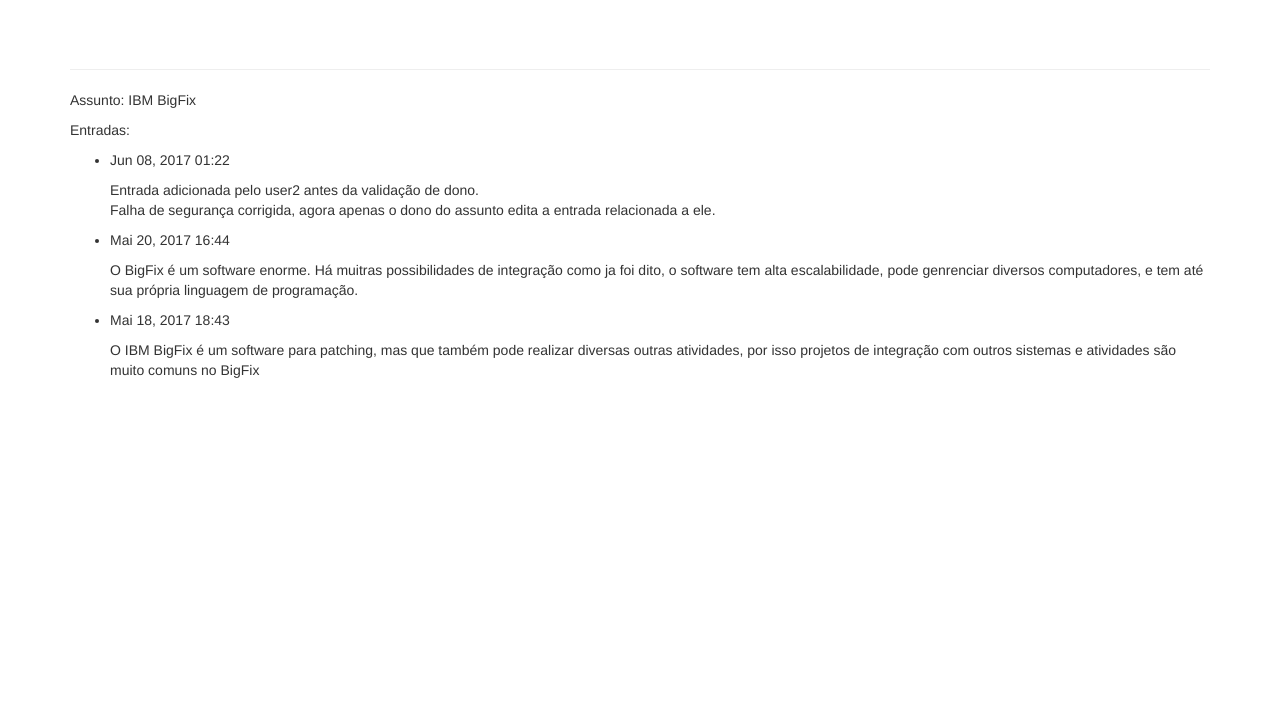
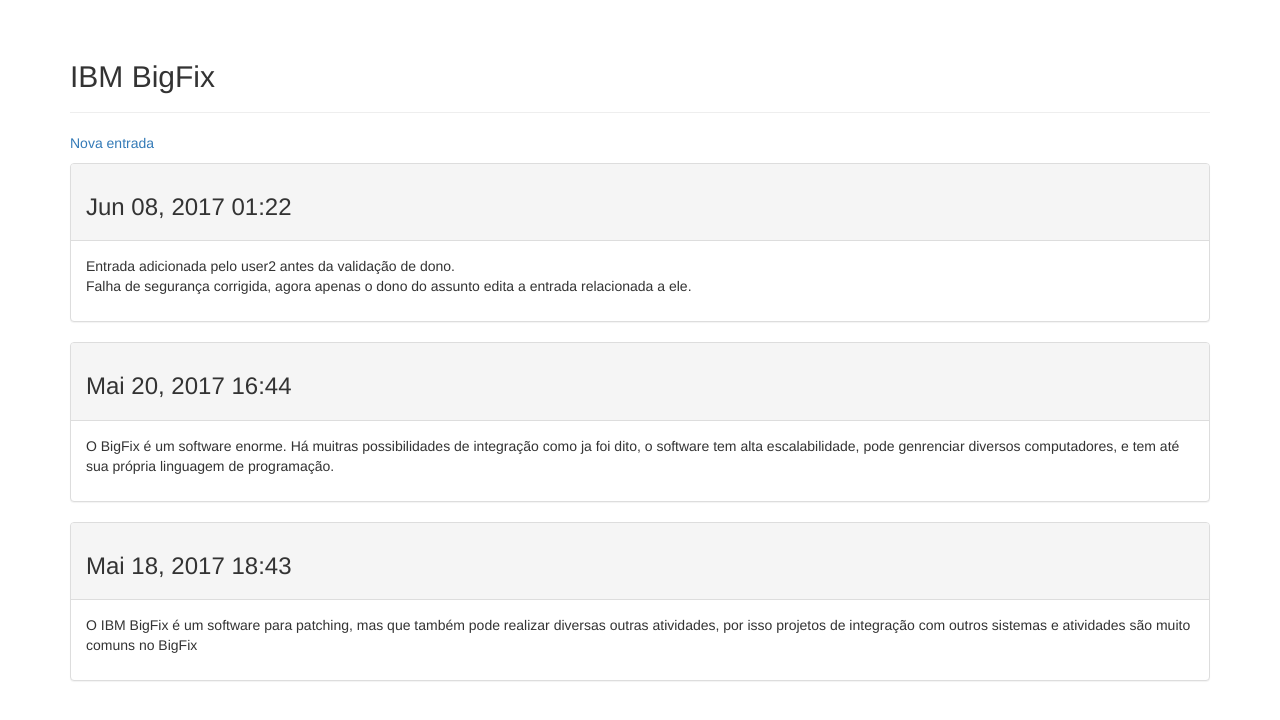
Before and after one commit to tv-nieri/knowledge_pool, a Django app: page /assuntos/1/ in a window 1280 px wide. Shown: the part 51-771 px from the top of the page. Run offline with Django 3.2, Linux system fonts and the light colour scheme; a user stored in the database is signed in; data comes from the database, SQL or seed files in the repository; both versions use the stored data as it was after the commit; some libraries are stand-ins or nearby versions.

Commit message:
Add style to the topics pages.

```diff
--- a/knowledge_pool/templates/knowledge_pool/assunto.html
+++ b/knowledge_pool/templates/knowledge_pool/assunto.html
@@ -1,26 +1,31 @@
 {% extends "knowledge_pool/base.html" %}
 
+{% block header %}
+    <h2>{{ assunto }}</h2>
+{% endblock header %}
+
 {% block content %}
-  <p>Assunto: {{ assunto }}</p>
+    <p>
+        <a href="{% url 'knowledge_pool:nova_entrada' assunto.id %}">Nova entrada</a>
+    </p>
 
-  <p>Entradas:</p>
-  {% if dono == user_logado %}
-    <a href="{% url 'knowledge_pool:nova_entrada' assunto.id %}">Nova entrada</a>
-  {% endif %}
-  <ul>
     {% for entrada in entradas  %}
-      <li>
-        <p>{{ entrada.data_criacao|date:'M d, Y H:i' }}</p>
-        <p>{{ entrada.texto|linebreaks }}</p>
-        {% if dono == user_logado %}
-          <p>
-            <a href="{% url 'knowledge_pool:editar_entrada' entrada.id %}">editar entrada</a>
-          </p>
-        {% endif %}
-      </li>
-
+        <div class="panel panel-default">
+            <div class="panel-heading">
+                <h3>
+                    {{ entrada.data_criacao|date:'M d, Y H:i' }}
+                    {% if dono == user_logado %}
+                        <small>
+                            <a href="{% url 'knowledge_pool:editar_entrada' entrada.id %}">Editar</a>
+                        </small>
+                    {% endif %}
+                </h3>
+            </div>
+            <div class="panel-body">
+                {{ entrada.texto|linebreaks }}
+            </div>
+        </div><!-- panel -->
     {% empty %}
-      <li>Não há nenhuma entrada para este assunto ainda.</li>
+        Não há entradas para este tópico ainda.
     {% endfor %}
-  </ul>
 {% endblock content %}
```
Also changed, not shown: knowledge_pool/templates/knowledge_pool/assuntos.html (+11 -5 lines), knowledge_pool/templates/knowledge_pool/novo_assunto.html (+12 -3 lines), db.sqlite3.
